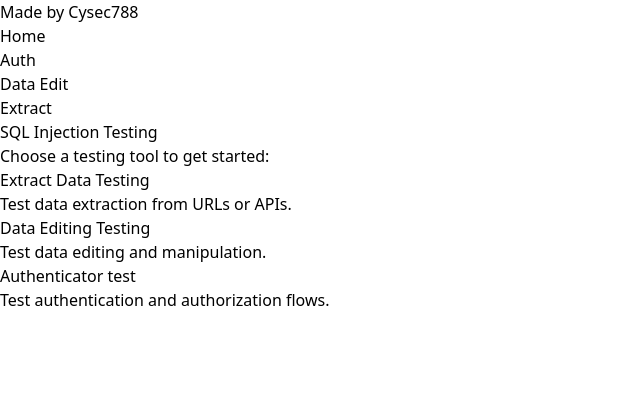
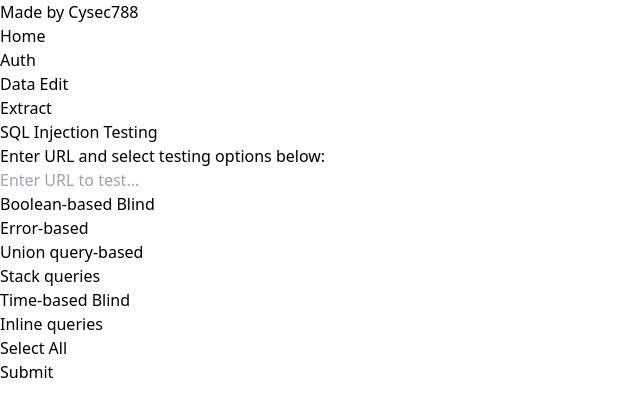
Before and after one commit to JetsadaPun/Sqlmap-Frontend, a Next.js app: page / in a window 1280 px wide. Shown: the top 416 px of the page, without its empty margins (0-640 px from the left). Built offline with nearby package versions, Linux system fonts and the light colour scheme.

Commit message:
แก้ใหม่ เป็นทดสอบ 6 อย่าง

```diff
--- a/src/app/page.tsx
+++ b/src/app/page.tsx
@@ -189,55 +189,108 @@
 //     </div>
 //   );
 // }
-
-
 "use client";
 import React, { useState } from "react";
 import Navbar from "./component/navbar";
-import Link from "next/link";
+
+const options = [
+  "Boolean-based Blind",
+  "Error-based",
+  "Union query-based",
+  "Stack queries",
+  "Time-based Blind",
+  "Inline queries",
+  "Select All",
+];
 
 export default function Home() {
+  const [selectedOptions, setSelectedOptions] = useState<string[]>([]);
+  const [url, setUrl] = useState<string>(""); //add State for URL
+  const [results, setResults] = useState<Record<string, string>>({});
+  const [returnedUrl, setReturnedUrl] = useState<string>("");
+
+  // ✅ แก้ปุ่ม "Select All"
+  const handleSelect = (name: string) => {
+    if (name === "Select All") {
+      setSelectedOptions(selectedOptions.length === options.length - 1 ? [] : options.slice(0, -1));
+    } else {
+      setSelectedOptions((prev) =>
+        prev.includes(name) ? prev.filter((item) => item !== name) : [...prev, name]
+      );
+    }
+  };
+
+  // ✅ edit fetch API URL + Handle Error
+  const handleSubmit = async () => {
+    try {
+      const response = await fetch("http://127.0.0.1:8000/submit-test", {
+        method: "POST",
+        headers: { "Content-Type": "application/json" },
+        body: JSON.stringify({ selected_tests: selectedOptions, url }), // ✅ ส่ง URL ไปด้วย
+      });
+
+      if (!response.ok) throw new Error(`HTTP error! status: ${response.status}`);
+
+      const data = await response.json();
+      setReturnedUrl(data.url); //รับURLกลับจากBackend
+      setResults(data.results);
+    } catch (error) {
+      console.error("Error submitting tests:", error);
+    }
+  };
+
   return (
     <div className="bg-gray-100 min-h-screen">
       <Navbar />
       <div className="p-6 container mx-auto text-center">
         <h1 className="text-4xl font-bold mb-8">SQL Injection Testing</h1>
-        <p className="text-gray-600 mb-12">
-          Choose a testing tool to get started:
-        </p>
+        <p className="text-gray-600 mb-6">Enter URL and select testing options below:</p>
 
-        {/* 3 Options */}
+        {/* ✅ Input URL */}
+        <input
+          type="text"
+          placeholder="Enter URL to test..."
+          value={url}
+          onChange={(e) => setUrl(e.target.value)}
+          className="border p-3 w-full max-w-lg rounded-md mb-4"
+        />
+
+        {/* Options */}
         <div className="grid grid-cols-1 md:grid-cols-3 gap-6">
-          {/* Option 1: Extract Data Testing */}
-          <Link href="/extract-test">
-            <div className="bg-white p-8 rounded-lg shadow-md hover:shadow-lg transition-shadow cursor-pointer">
-              <h2 className="text-2xl font-semibold mb-4">Extract Data Testing</h2>
-              <p className="text-gray-600">
-                Test data extraction from URLs or APIs.
-              </p>
+          {options.map((option) => (
+            <div
+              key={option}
+              onClick={() => handleSelect(option)}
+              className={`bg-white p-6 rounded-lg shadow-md hover:shadow-lg transition cursor-pointer ${
+                selectedOptions.includes(option) ? "border-2 border-blue-500" : ""
+              }`}
+            >
+              <h2 className="text-2xl font-semibold mb-2">{option}</h2>
             </div>
-          </Link>
+          ))}
+        </div>
 
-          {/* Option 2: Data Editing Testing */}
-          <Link href="/data-edit">
-            <div className="bg-white p-8 rounded-lg shadow-md hover:shadow-lg transition-shadow cursor-pointer">
-              <h2 className="text-2xl font-semibold mb-4">Data Editing Testing</h2>
-              <p className="text-gray-600">
-                Test data editing and manipulation.
-              </p>
-            </div>
-          </Link>
+        {/* Submit Button */}
+        <button
+          onClick={handleSubmit}
+          className="mt-6 px-6 py-3 bg-blue-500 text-white rounded-lg hover:bg-blue-600 transition"
+        >
+          Submit
+        </button>
 
-          {/* Option 3: Auth Test */}
-          <Link href="/auth">
-            <div className="bg-white p-8 rounded-lg shadow-md hover:shadow-lg transition-shadow cursor-pointer">
-              <h2 className="text-2xl font-semibold mb-4">Authenticator test</h2>
-              <p className="text-gray-600">
-                Test authentication and authorization flows.
-              </p>
-            </div>
-          </Link>
-        </div>
+        {/* Results */}
+        {Object.keys(results).length > 0 && (
+          <div className="mt-6 p-6 bg-white rounded-lg shadow-md text-left">
+            <h3 className="text-xl font-bold mb-4">Results for: {returnedUrl}</h3>
+            <ul>
+              {Object.entries(results).map(([key, value]) => (
+                <li key={key} className="mb-2">
+                  <strong>{key}:</strong> {value}
+                </li>
+              ))}
+            </ul>
+          </div>
+        )}
       </div>
     </div>
   );
```
Also changed, not shown: 1 other file (tests, documents, lock files or other folders).
